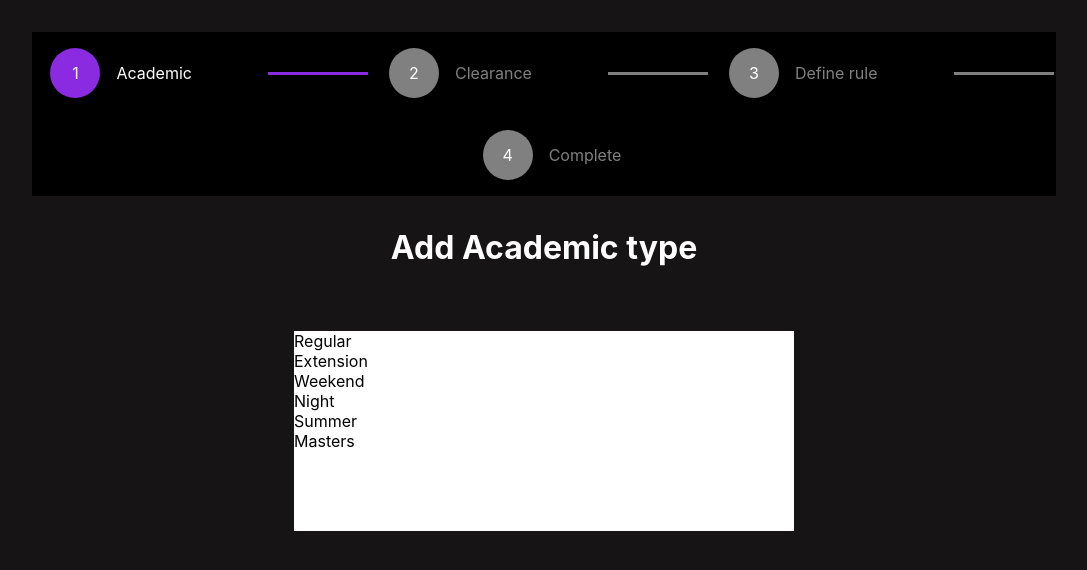
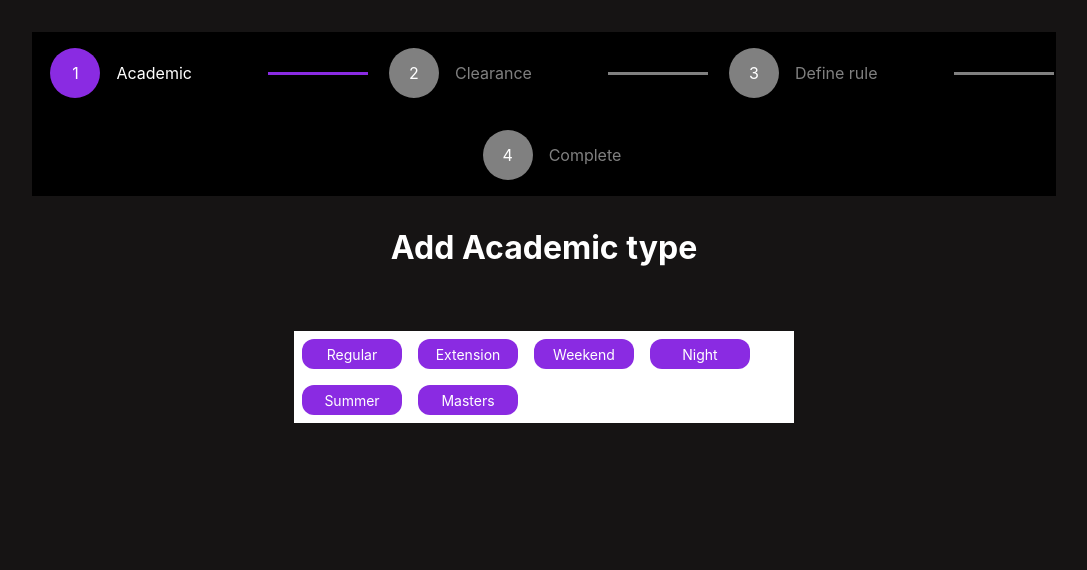
Before and after one commit to kennataddese6/BISCS, a React (Create React App) app in the folder frontend/: page / in a window 1280 px wide. Shown: the top 570 px of the page, without its empty margins (96-1183 px from the left). Built offline with nearby package versions, Linux system fonts and the light colour scheme.

Commit message:
style display of academic types

```diff
--- a/frontend/src/App.css
+++ b/frontend/src/App.css
@@ -55,7 +55,21 @@ body {
 .academictypesContainer {
   max-width: 500px;
   width: 80%;
-  height: 200px;
+  height: auto;
   background-color: white;
   margin: 64px auto;
+  display: flex;
+  flex-wrap: wrap;
 }
+.academicType {
+  background-color: blueviolet;
+  color: white;
+  width: 100px;
+  height: 30px;
+  font-size: 14px;
+  display: flex;
+  justify-content: center;
+  align-items: center;
+  border-radius: 12px;
+  margin: 8px;
+}
```
